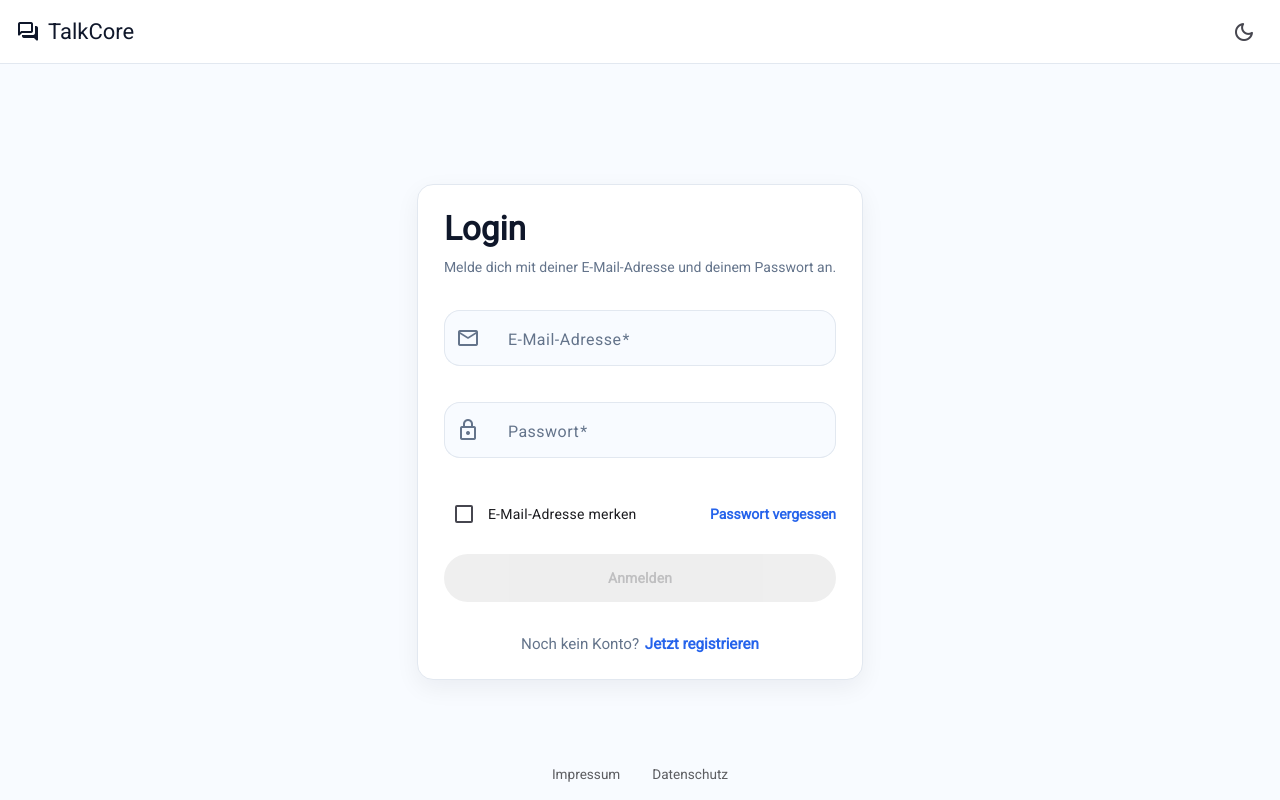
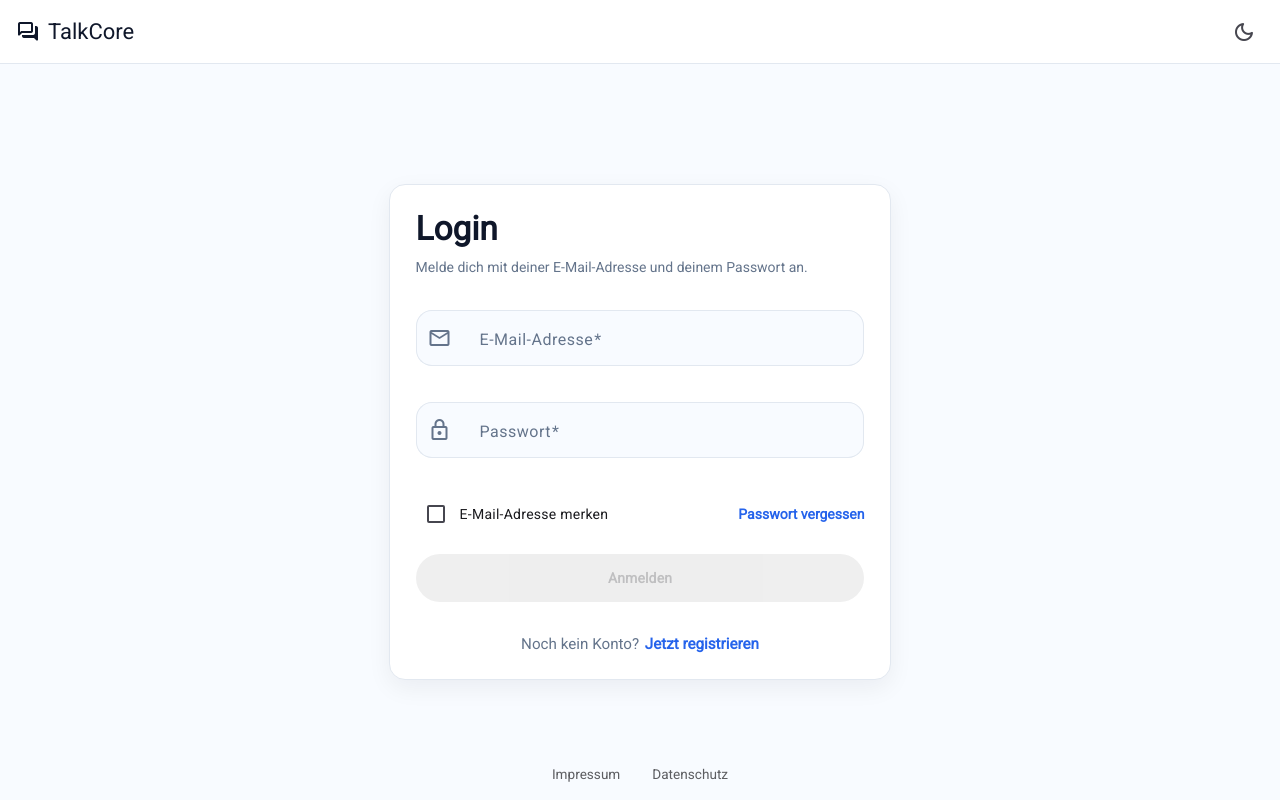
Before and after one commit to TobiasKlanert/talkcore, an Angular app in the folder frontend/app/: page /login in a window 1280 px wide. Built offline with nearby package versions, Linux system fonts and the light colour scheme.

Commit message:
refactor: Set the width of the auth form to 500px

```diff
--- a/frontend/app/src/app/features/auth/components/auth-form-layout/auth-form-layout.scss
+++ b/frontend/app/src/app/features/auth/components/auth-form-layout/auth-form-layout.scss
@@ -6,7 +6,7 @@
   gap: 2rem;
   padding: clamp(1.5rem, 2vw, 2rem);
   color: var(--auth-body-text);
-  max-width: 500px;
+  width: 500px;
 }
 
 .auth-form-layout__header {
```
